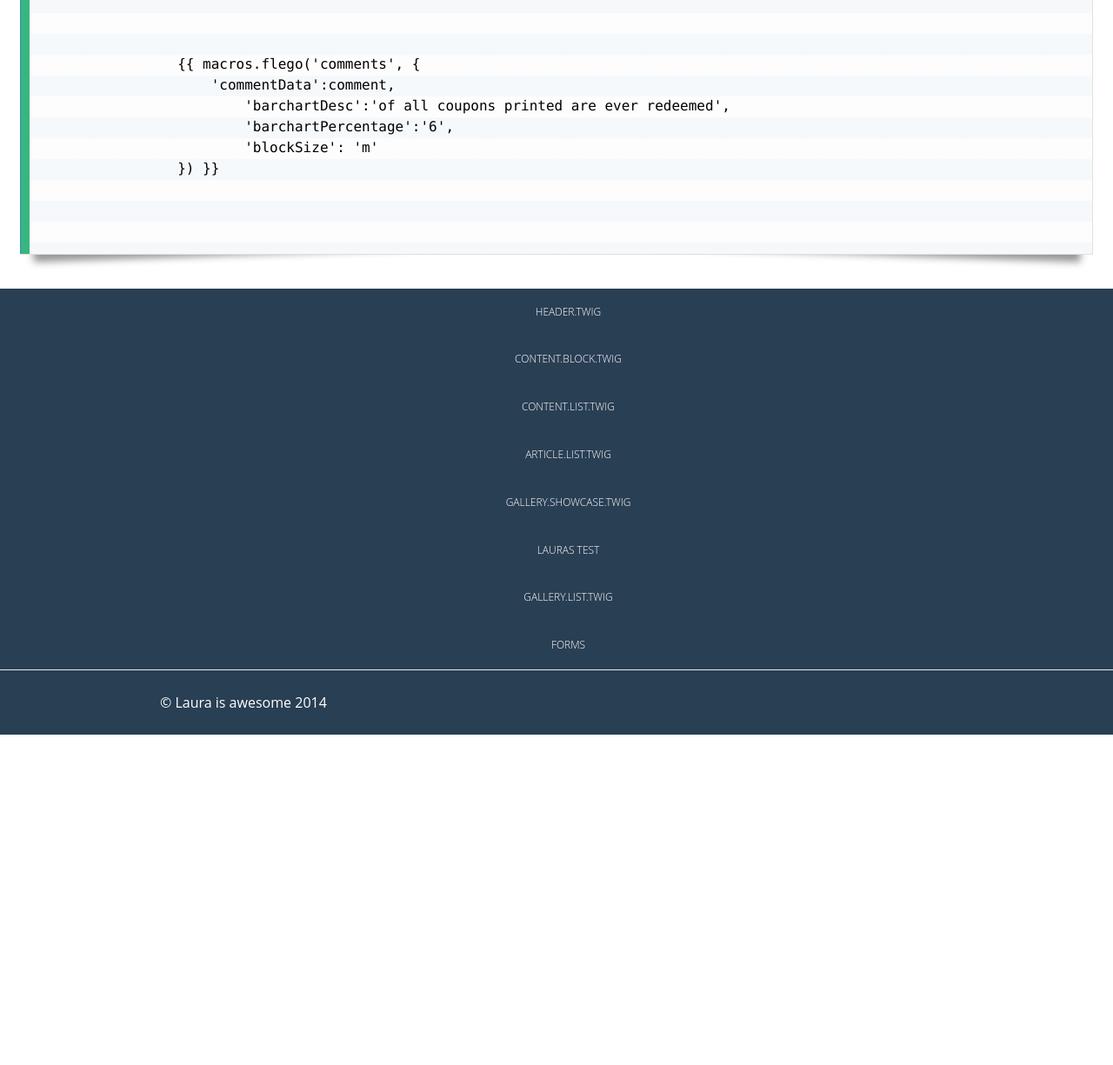
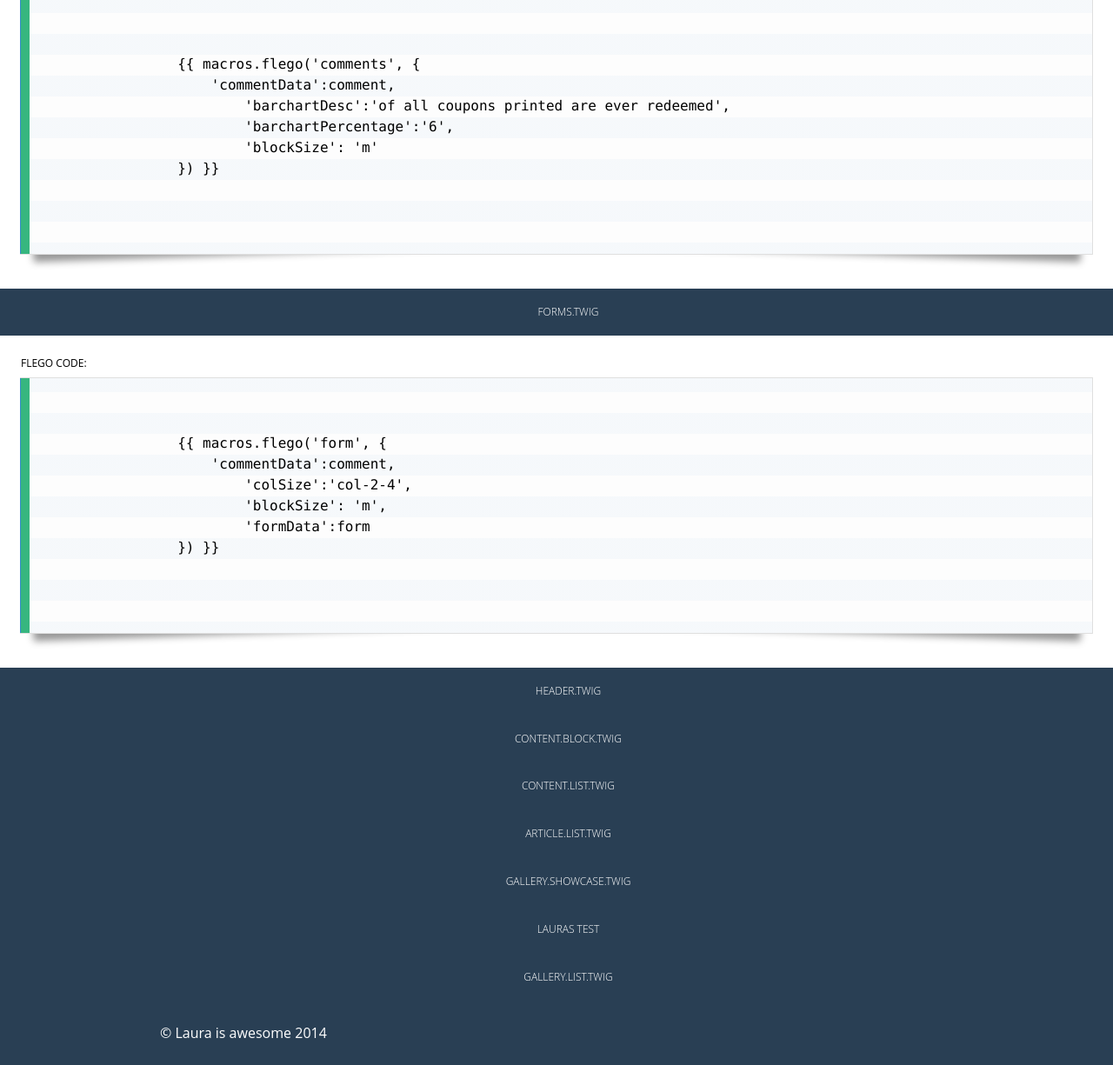
Before and after one commit to laurabunea/Flego, a PHP site: template www/templates/flego.twig in a window 1280 px wide. Shown: the part 2185-3410 px from the top of the page at 87% size. Before the commit the page ends 3030 px from the top, so only its background shows below. Run offline with PHP 8.4, Linux system fonts and the light colour scheme; the template is opened without the code that fills it, so the values that code supplies are empty; some libraries are stand-ins or nearby versions.

Commit message:
added forms to flego

```diff
--- a/www/templates/flego.twig
+++ b/www/templates/flego.twig
@@ -213,6 +213,46 @@
                         'barchartDesc':'of all coupons printed are ever redeemed',
                         'barchartPercentage':'6',
                         'blockSize': 'm'
+                &rcub;) &rcub;&rcub;
+                </code>
+                </pre>
+            </div><!--block ends-->
+        </div><!-- grid item ends-->
+    </div><!-- grid ends -->
+
+{#********************************************************
+                       Forms
+********************************************************#}
+
+    <h3 class='lego--heading'>
+        forms.twig
+    </h3>
+    <div class='grid'>
+        <div class='grid__item col col--q-small'>
+            <div class='mb-m'>
+                    <form class='grid'>
+                    {% for key, form in data.formData %}
+                        {{ macros.flego('form', {
+                            'colSize':'col-2-4',
+                            'blockSize': 'm',
+                            'formData':form
+                        }) }}
+                    {% endfor %}
+                </form>
+            </div>
+        </div><!--grid item ends-->
+        <div class='grid__item col'>
+            <div class='block-m block--stacked pt-0'>
+                <p class='small uppercase'>
+                    Flego code:
+                </p>
+                <pre class='language-markup'>
+                <code class='language-markup'>
+                &lcub;&lcub; macros.flego('form', &lcub;
+                    'commentData':comment,
+                        'colSize':'col-2-4',
+                        'blockSize': 'm',
+                        'formData':form
                 &rcub;) &rcub;&rcub;
                 </code>
                 </pre>
@@ -463,28 +503,4 @@
         'colSize':'-2-4'})
     }}
 
-
-
-    <h3 class='lego--heading'>
-        Forms
-    </h3>
-    {{ macros.lego('form', {
-        'barchart':barchart,
-        'colSize': '-2-4 col--q-small',
-        'blockSize': 'm'
-    }) }}
-    <hr />
-
-    {{ macros.lego('form', {
-        'formData':formData,
-        'colSize':'',
-        'blockSize':'m'
-    }) }}
-
-    {{ macros.lego('definition.table', {
-        'formData':formData,
-        'colSize':'',
-        'blockSize':'m'
-    }) }}
-
 {% endblock %}
```
Also changed, not shown: www/flego.php (+58 -0 lines), www/templates/lego/content.split.twig (deleted, +0 -19 lines). Lines whose indentation alone changed are shown as unchanged.
